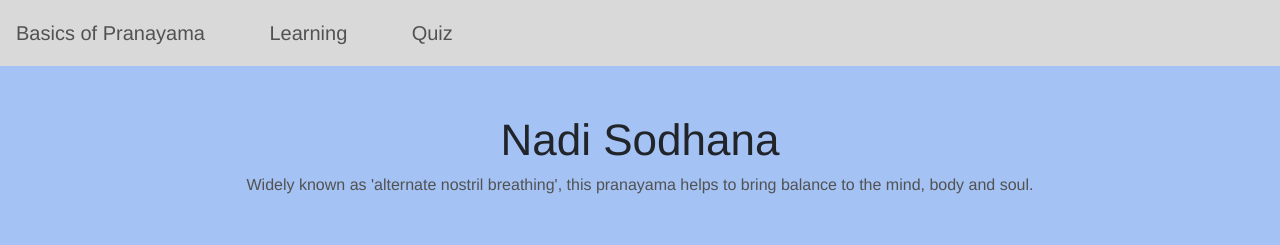
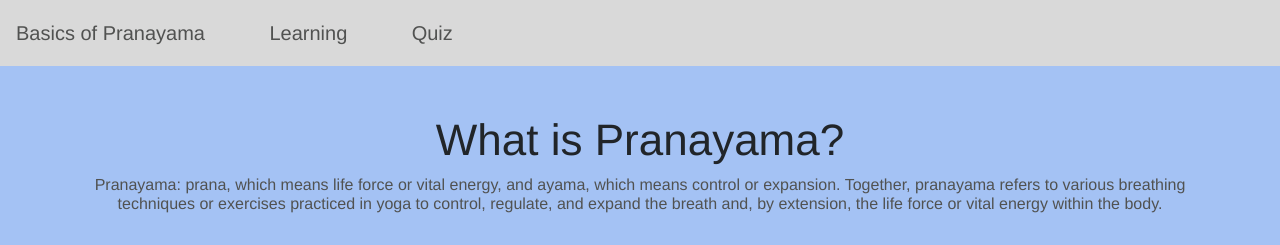
Before and after one commit to joyo11/UI-Design-Basics-of-Pranayama, a Flask app: page /learn/1 in a window 1280 px wide. Shown: the top 245 px of the page. Run offline with Flask 3, Linux system fonts and the light colour scheme; some libraries are stand-ins or nearby versions.

Commit message:
made changes to learn.html and server.py

```diff
--- a/server.py
+++ b/server.py
@@ -18,6 +18,44 @@ homepage_data = {
 learn_data = {
     "1": {
         "id": "1",
+        "title": "What is Pranayama?",
+        "name": "What is Pranayama Learn Page",
+        "intro": "Pranayama: prana, which means life force or vital energy, and ayama, which means control or expansion. Together, pranayama refers to various breathing techniques or exercises practiced in yoga to control, regulate, and expand the breath and, by extension, the life force or vital energy within the body.",
+        "image": "https://agility-ortho.com/wp-content/uploads/2022/10/yoga-164923092416x9-1.jpg",
+        "prev": "/",
+        "next": "/learn/2"
+        },
+        "2": {
+        "id": "2",
+        "title": "Why Practice Pranayama",
+        "name": "Why Practice Pranayama Learn Page",
+        "steps": ["Stress Reduction and Relaxation: Pranayama techniques, such as deep breathing and alternate nostril breathing, can help activate the parasympathetic nervous system, inducing a state of relaxation and reducing the body's stress response.",
+                  "Improved Respiratory Health: Pranayama practices involve conscious control and manipulation of the breath, which can help improve respiratory function and lung capacity. By expanding lung capacity and increasing oxygen intake, pranayama techniques can enhance overall respiratory health, strengthen the respiratory muscles, and alleviate breathing difficulties.",
+                  "Enhanced Mind-Body Connection and Mental Clarity: Pranayama practices encourage mindful awareness of the breath and its connection to the mind and body. By focusing attention on the breath and regulating its rhythm, practitioners can cultivate greater self-awareness, mental clarity, and emotional stability. Regular pranayama practice can sharpen concentration, improve cognitive function, and promote a sense of inner peace and harmony.",
+                 ],
+        "image": "https://i.mscwlns.co/mosaic-wellness/image/upload/f_auto,w_1000,c_limit/v1648647977/BW%20BLOG/Untitled-design--41-.jpg",
+
+        "prev": "/learn/1",
+        "next": "/learn/3"
+        },
+        "3": {
+        "id": "3",
+        "title": "Overview of Techniques",
+        "name": "Overview of Techniques Learning Page",
+
+
+        "steps": ["Nadhi Sodhana: Nadi Shodhana, also known as alternate nostril breathing, is a pranayama technique in yoga involving the sequential inhalation and exhalation through alternate nostrils to balance the flow of energy in the body and calm the mind.",
+                  "Bhramari Pranayama: Bhramari Pranayama is a yogic breathing technique where one inhales deeply and exhales while producing a humming sound, often likened to the buzzing of a bee, to induce a calming effect on the mind and nervous system",
+                  "Bhastrika Pranayama: Bhastrika Pranayama is a vigorous yogic breathing exercise involving rapid and forceful inhalations and exhalations to increase oxygen supply, energize the body, and clear the mind.",
+                 ],
+        "image": "https://kripalu.org/sites/default/files/pranayama_0.jpg",
+
+        "prev": "/learn/2",
+        "next": "/practice/1"
+        },
+
+    "4": {
+        "id": "4",
         "title": "Nadi Sodhana",
         "name": "Nadi Sodhana Learn Page",
         "intro": "Widely known as 'alternate nostril breathing', \
@@ -34,11 +72,11 @@ learn_data = {
                   "Repeat 10 times; this was one cycle"],
         "video": "https://www.youtube.com/embed/gWIt5OoQDv8?",
         "timestamps": [("37","55"), ("108","134")],
-        "prev": "/",
+        "prev": "/learn/2",
         "next": "/practice/1"
         },
-    "2": {
-        "id": "2",
+    "5": {
+        "id": "5",
         "name": "Bhramari Pranayama Learn Page",
         "title": "Bhramari Pranayama",
         "intro": "The name gives you a good idea of how the breath \
@@ -55,8 +93,8 @@ learn_data = {
         "prev": "/practice/1",
         "next": "/practice/2"
         },
-    "3": {
-        "id": "3",
+    "6": {
+        "id": "6",
         "name": "Bhastrika Pranayama Learn Page",
         "title": "Bhastrika Pranayama",
         "intro": "Here is how you can do the ‘bellows breath’:",
@@ -83,8 +121,8 @@ practice_data = {
                           left and right nostrils when indicated by the countdown.",
         "placeholder": "https://cdn-icons-png.flaticon.com/512/5590/5590666.png",
         "media": "https://www.youtube.com/embed/YNMWS5cIAhY?si=tLWFPUKxSFY2CdeQ",
-        "prev": "/learn/1",
-        "next": "/learn/2"
+        "prev": "/learn/4",
+        "next": "/learn/5"
         },
     "2": {
         "id": "2",
@@ -93,8 +131,8 @@ practice_data = {
                           20 seconds alongside the timer.",
         "placeholder": "https://cdn-icons-png.flaticon.com/512/5590/5590666.png",
         "media": "https://www.youtube.com/embed/aFiejt1dNUs?si=35lvjIlcht_xyPWI",
-        "prev": "/learn/2",
-        "next": "/learn/3"
+        "prev": "/learn/5",
+        "next": "/learn/6"
     },
     "3": {
         "id": "3",
@@ -103,7 +141,7 @@ practice_data = {
                           follow along with the rhythm you will hear.",
         "placeholder": "https://icones.pro/wp-content/uploads/2022/02/icone-du-son-et-du-haut-parleur-orange.png",
         "media": "https://www.youtube.com/embed/E67GYHE8ATY?si=oh6KANShRypSuNuI",
-        "prev": "/learn/3",
+        "prev": "/learn/6",
         "next": "/question/1"
     }
 }
--- a/templates/learn.html
+++ b/templates/learn.html
@@ -1,3 +1,4 @@
+
 {% extends "layout.html" %}
 
 {% block content %}
@@ -17,15 +18,72 @@
             color: orange;
         }
 
+        .hide {
+            display: none;
+        }
+
+        /* Ensure image container matches video dimensions */
+        .video-container {
+            width: 426.666666667px;
+            height: 240px;
+            overflow: hidden;
+        }
+
+         img {
+            width: 100%;
+            height: auto;
+        }
+		.center-img {
+            text-align: center;
+        }
+
+		@keyframes fade-in {
+            from {
+                opacity: 0;
+            }
+            to {
+                opacity: 1;
+            }
+        }
+		/* Apply fade-in animation to each step */
+		.fade-in-step {
+        opacity: 0; /* Initially hidden */
+    }
+
+    /* Delay subsequent steps */
+    {% for step in item.steps %}
+        .fade-in-step:nth-child({{ loop.index }}) {
+            animation: fade-in 3s ease forwards {{ loop.index * 3 }}s;
+        }
+    {% endfor %}
+
+	.fade-in-step-delayed {
+    opacity: 0; /* Initially hidden */
+}
+
+/* Apply fade-in animation to each step with a delay */
+{% for step in item.steps %}
+    {% if loop.index > 3 %}
+        .fade-in-step-delayed:nth-child({{ loop.index - 3 }}) {
+            animation: fade-in 3s ease forwards {{ loop.index * 3 + 1 }}s; /* Start 10 seconds after page load */
+        }
+    {% endif %}
+{% endfor %}
     </style>
 
     <div class="container mt-5">
         <h1 class="text-center large">{{ item.title }}</h1>
         <h6 class="text-center gray mb-5">{{ item.intro }}</h6>
 
-    	<div class="sec_sep">
+        <div class="sec_sep {% if item.id <= "3" %}hide{% endif %}">
             <h4 class="orange_font">Setup</h4>
         </div>
+
+		{% if item.id == "1" %}
+                    <div class="center-img">
+                        <img src="{{ item.image }}" alt="Image">
+                    </div>
+				{% endif %}
 
         <div class="row">
             <div class="col-md-6">
@@ -33,24 +91,32 @@
                     {% for step in item.steps %}
                         {% if loop.index <= 3 %}
                             {% set words = step.split(' ') %}
-				            <li class="gray mb-5"><strong>{{ words[0] }}</strong> {{ ' '.join(words[1:]) }}</li>
+                            <li class="gray mb-5 fade-in-step"><strong>{{ words[0] }}</strong> {{ ' '.join(words[1:]) }}</li>
                         {% endif %}
                     {% endfor %}
                 </ol>
             </div>
             <div class="col-md-6">
+					{% if item.id > "1" and item.id <= "3" %}
+                    <div class="img">
+                        <img src="{{ item.image }}" alt="Image">
+                    </div>
+                {% endif %}
+
                 {% for timestamp in item.timestamps %}
                     {% if loop.index <= 1 %}
-						<div><iframe width="426.666666667" height="240"
+                        <div class="video-container">
+                            <iframe width="426.666666667" height="240"
                                     src= {{ item.video + "start=" + timestamp[0] + "&end=" + timestamp[1] + ";rel=0&amp;showinfo=0"}}
                                     frameborder="0">
-						</iframe></div>
+                            </iframe>
+                        </div>
                     {% endif %}
                 {% endfor %}
             </div>
         </div>
 
-    	<div class="sec_sep">
+        <div class="sec_sep {% if item.id <= "3" %}hide{% endif %}">
             <h4 class="orange_font">Execution</h4>
         </div>
 
@@ -60,7 +126,7 @@
                     {% for step in item.steps %}
                         {% if loop.index > 3 %}
                             {% set words = step.split(' ') %}
-				            <li class="gray mb-5"><strong>{{ words[0] }}</strong> {{ ' '.join(words[1:]) }}</li>
+                            <li class="gray mb-5 fade-in-step-delayed"><strong>{{ words[0] }}</strong> {{ ' '.join(words[1:]) }}</li>
                         {% endif %}
                     {% endfor %}
                 </ol>
@@ -68,10 +134,12 @@
             <div class="col-md-6">
                 {% for timestamp in item.timestamps %}
                     {% if loop.index > 1 %}
-						<div><iframe width="426.666666667" height="240"
+                        <div class="video-container">
+                            <iframe width="426.666666667" height="240"
                                     src= {{ item.video + "start=" + timestamp[0] + "&end=" + timestamp[1] + ";rel=0&amp;showinfo=0"}}
                                     frameborder="0">
-						</iframe></div>
+                            </iframe>
+                        </div>
                     {% endif %}
                 {% endfor %}
             </div>
@@ -82,9 +150,4 @@
             <button id="next-btn" class="btn right-arrow"></button>
         </div>
     </div>
-
-
-
-
-
 	{% endblock %}
```
Lines whose indentation alone changed are shown as unchanged.
